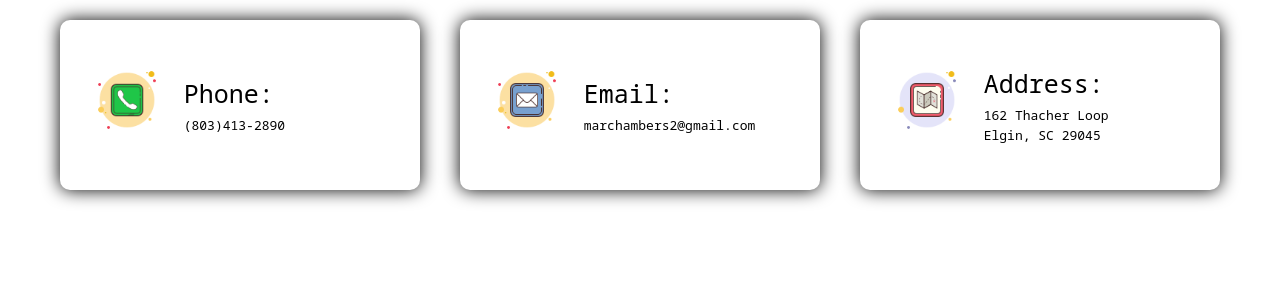
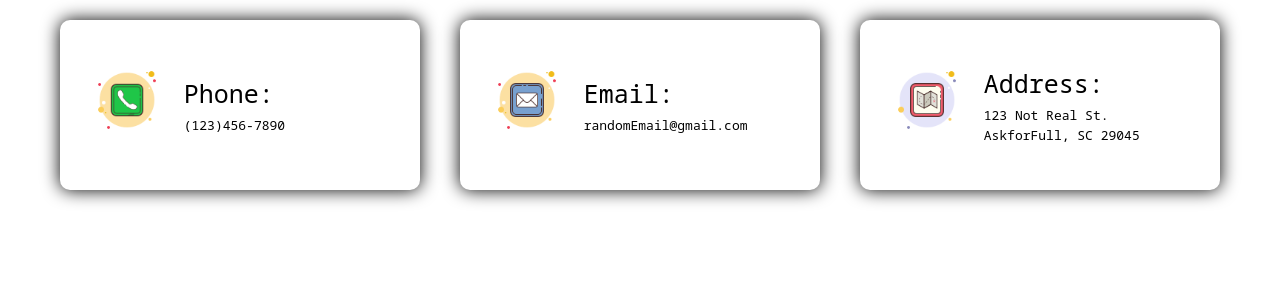
Before and after one commit to mrchamber/portfolio, a PHP site: page / in a window 1280 px wide. Shown: the part 5318-5618 px from the top of the page. Run offline with PHP 8.4, Linux system fonts and the light colour scheme.

Commit message:
Took out PI to make public.

```diff
--- a/index.php
+++ b/index.php
@@ -190,22 +190,22 @@ require_once "include/header.inc.php";
                 <div class="icon"><img src="img/icons8-phone-100.png"></div>
                 <div class="contact-info">
                     <h1>Phone:</h1>
-                    <h2>(803)413-2890</h2>
+                    <h2>(123)456-7890</h2>
                 </div>
             </div>
             <div class="contact-item">
                 <div class="icon"><img src="img/icons8-mail-100.png"></div>
                 <div class="contact-info">
                     <h1>Email:</h1>
-                    <h2>marchambers2@gmail.com</h2>
+                    <h2>randomEmail@gmail.com</h2>
                 </div>
             </div>
             <div class="contact-item">
                 <div class="icon"><img src="img/icons8-map-100.png"></div>
                 <div class="contact-info">
                     <h1>Address:</h1>
-                    <h2>162 Thacher Loop</h2>
-                    <h2>Elgin, SC 29045</h2>
+                    <h2>123 Not Real St.</h2>
+                    <h2>AskforFull, SC 29045</h2>
                 </div>
             </div>
         </div>
```
